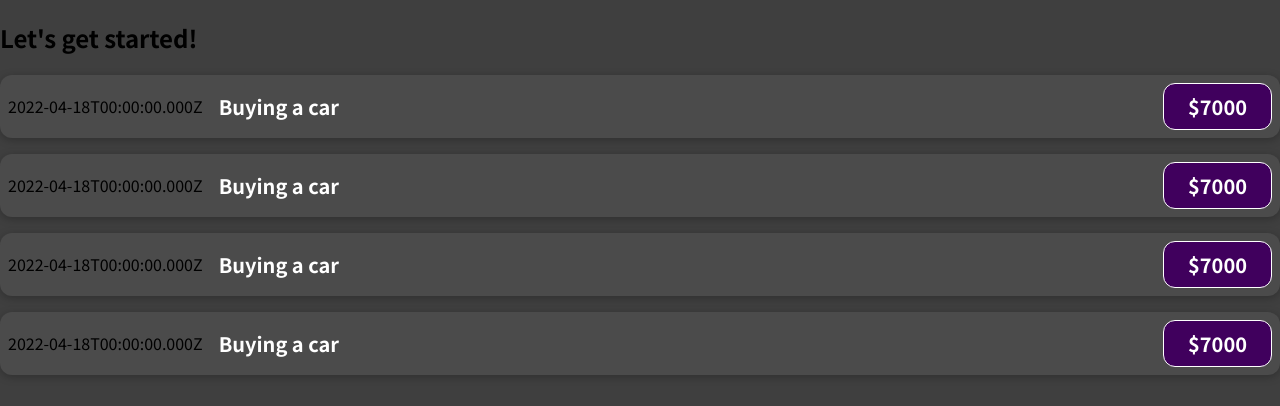
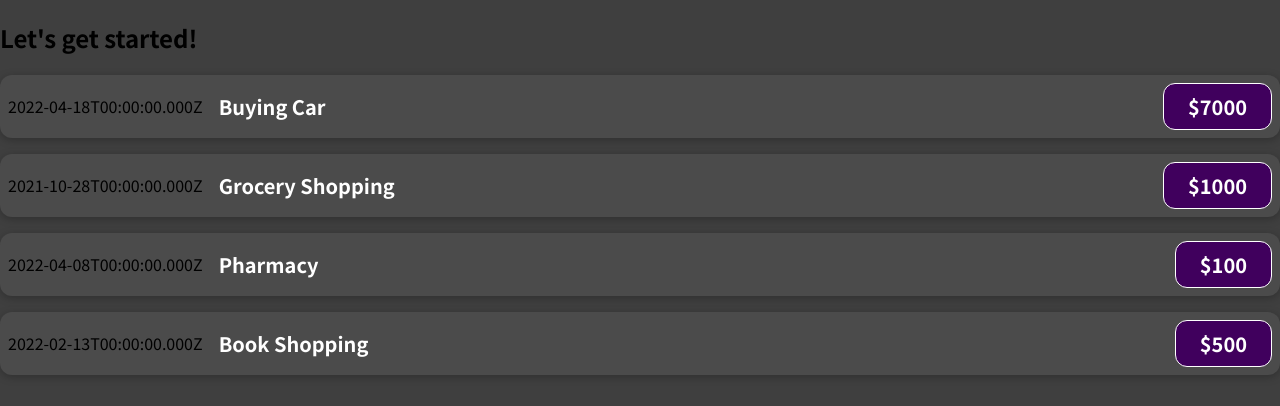
Before and after one commit to oztuzelosman/expense-tracker, a JavaScript app: page / in a window 1280 px wide. Shown: the top 406 px of the page. Built offline with nearby package versions, Linux system fonts and the light colour scheme.

Commit message:
finish prop

```diff
--- a/src/components/ExpenseItem.js
+++ b/src/components/ExpenseItem.js
@@ -1,16 +1,16 @@
 import "./ExpenseItem.css";
 
-function ExpenseItem() {
-  const expenseDate = new Date(2022, 3, 18);
+function ExpenseItem(props) {
+ /*  const expenseDate = new Date(2022, 3, 18);
   const expenseTitle = "Buying a car";
-  const expenseAmount = 7000;
+  const expenseAmount = 7000; */
 
   return (
     <div className="expense-item">
-      <div>{expenseDate.toISOString()}</div>
+      <div>{props.date.toISOString()}</div>
       <div className="expense-item__description">
-        <h2>{expenseTitle}</h2>
-        <div className="expense-item__price">${expenseAmount}</div>
+        <h2>{props.title}</h2>
+        <div className="expense-item__price">${props.amount}</div>
       </div>
     </div>
   );
```
